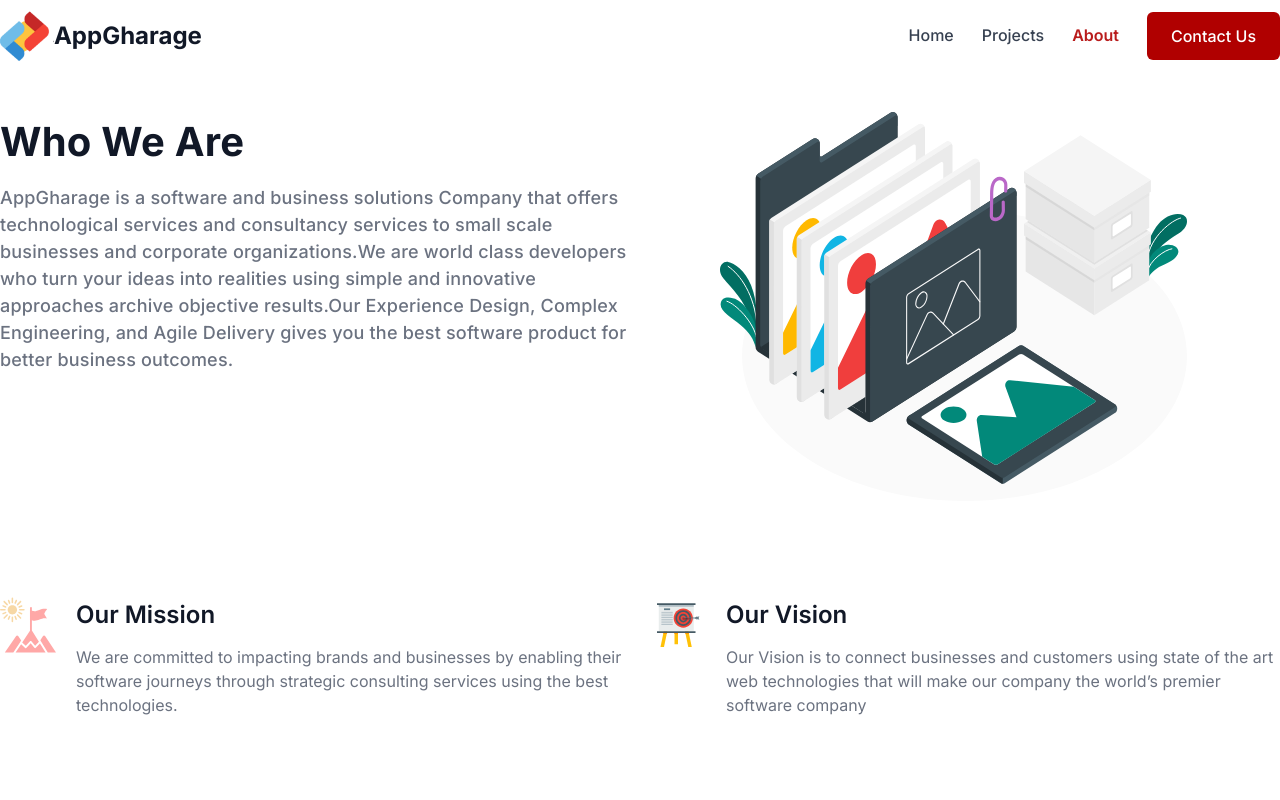
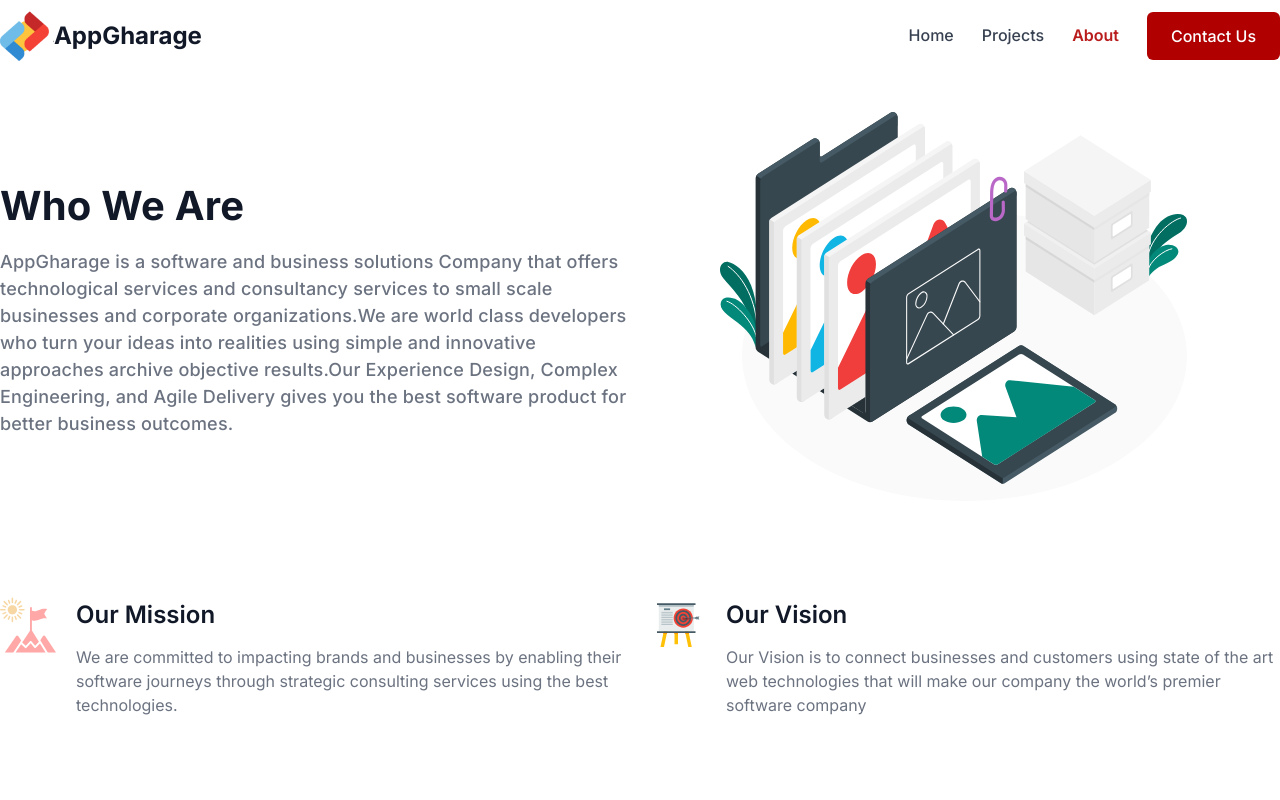
Before and after one commit to cnaallotey/appgharageWebsite, a Vue app: page /about in a window 1280 px wide. Shown: the top 800 px of the page. Built offline with nearby package versions, Linux system fonts and the light colour scheme.

Commit message:
aligning items

```diff
--- a/src/components/aboutcomp.vue
+++ b/src/components/aboutcomp.vue
@@ -1,8 +1,8 @@
 <template>
   <div class="max-w-screen-xl mx-auto px-5 md:px-10 xl:px-0 space-y-16 md:space-y-24">
     <div class="flex flex-col md:flex-row space-y-10 md:space-y-0">
-      <div class="space-y-5 w-full md:w-1/2 flex flex-col justify-start">
-        <div>
+      <div class="space-y-5 w-full md:w-1/2 flex flex-col">
+        <div class="my-0 md:my-auto">
           <h2 class="text-base text-red-700 font-semibold tracking-wide uppercase hidden">
             About
           </h2>
```
